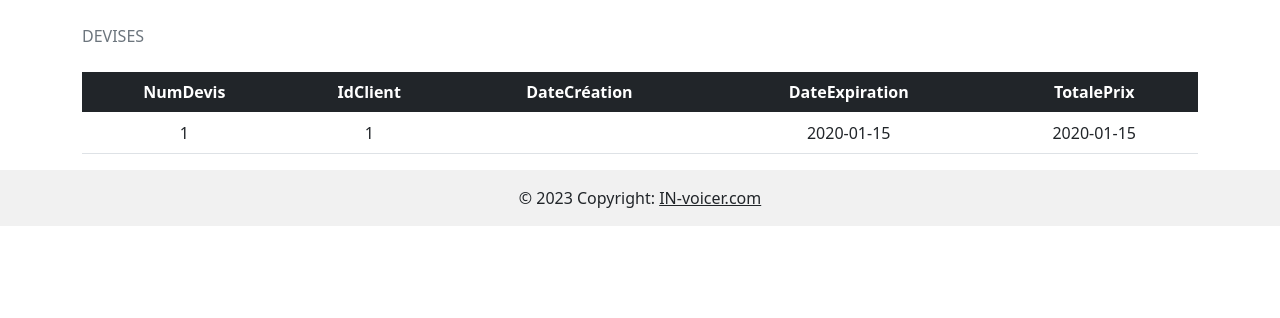
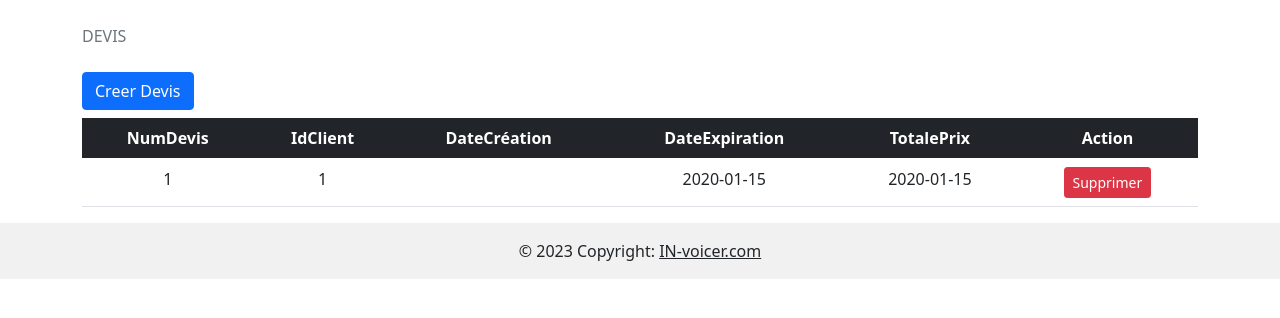
Before and after one commit to M03TAHALLA/FACTURE-GEN, a PHP site: page /AffichageListes/Show_Devise_Liste.php in a window 1280 px wide. Shown: the part 76-394 px from the top of the page. Run offline with PHP 8.4, Linux system fonts and the light colour scheme; the visitor is signed in with stand-in values (Sample User, id 1); tables that the repository leaves empty hold one stand-in row (values such as "Sample post"); data that the repository does not hold is empty.

Commit message:
Add Options on Show Devis
Added delete and Create buttons on the show devis page

```diff
--- a/src/AffichageListes/Show_Devise_Liste.php
+++ b/src/AffichageListes/Show_Devise_Liste.php
@@ -11,9 +11,11 @@
 
         <div class = "container ">
 <ol class="breadcrumb   my-4 ">
-        <li class="breadcrumb-item active">DEVISES</li>
+        <li class="breadcrumb-item active">DEVIS</li>
     </ol>
-	<div class="table-responsive">
+	<a class="btn btn-primary " href="#" role="button">Creer Devis</a>
+
+	<div class="table-responsive mt-2">
 		<table id="table_devis" class="table table-hover  ">
 
 		<thead class="table-dark">
@@ -23,6 +25,8 @@
         <th>DateCréation</th>
 		<th>DateExpiration</th>
         <th>TotalePrix</th>
+		<th>Action</th>
+
       </tr>
     </thead>
 
@@ -34,11 +38,16 @@
 
 	<tbody>
       <tr scope="row">
-        <td><?php echo @$ligne['NumDevis']?></th>
+        <td><?php echo @$ligne['NumDevis']?></td>
         <td><?php echo @$ligne['IdClient']?></td>
         <td><?php echo @$ligne['DateCreation']?></td>
 		<td><?php echo @$ligne['DateExpiration']?></td>
 		<td><?php echo @$ligne['TotalePrix'].'<br>'?></td>
+		<td>
+			<?php
+			echo "<a class='btn btn-danger btn-sm' href='../Facturation/DeleteDevis.php?id=$ligne[NumDevis]'>Supprimer</a>";
+			?>
+		</td>
       </tr>
 		<?php }
 		$mysqli->close();
```
